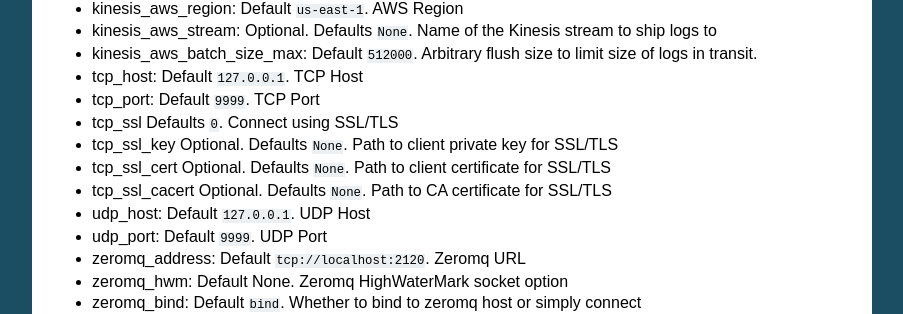
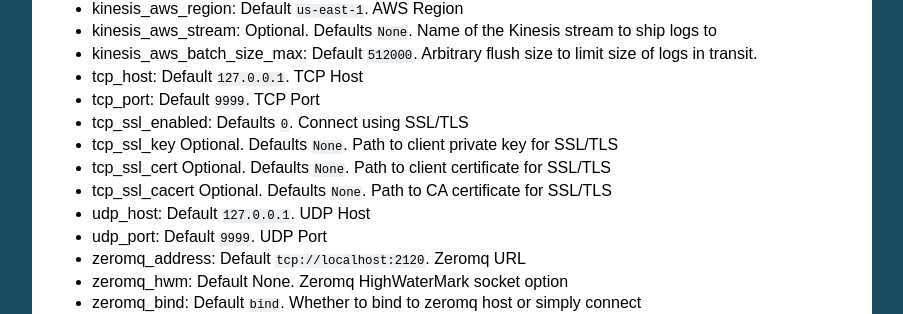
Before and after one commit to python-beaver/python-beaver, a Sphinx documentation site: the page built from docs/user/usage.rst, in a window 1280 px wide and 900 px high, scrolled down 2000 px. Shown: the part 146-460 px from the top of the window, without its empty margins (198-1101 px from the left). Built offline with Sphinx 7.4.7, drawn with Linux system fonts in a browser that asks for light colours.

Commit message:
Usage fix
Fixed missing/incorrect TCP option.

```diff
--- a/docs/user/usage.rst
+++ b/docs/user/usage.rst
@@ -97,7 +97,7 @@ Beaver can optionally get data from a ``configfile`` using the ``-c`` flag. This
 * kinesis_aws_batch_size_max: Default ``512000``. Arbitrary flush size to limit size of logs in transit.
 * tcp_host: Default ``127.0.0.1``. TCP Host
 * tcp_port: Default ``9999``. TCP Port
-* tcp_ssl Defaults ``0``. Connect using SSL/TLS
+* tcp_ssl_enabled: Defaults ``0``. Connect using SSL/TLS
 * tcp_ssl_key Optional. Defaults ``None``. Path to client private key for SSL/TLS
 * tcp_ssl_cert Optional. Defaults ``None``. Path to client certificate for SSL/TLS
 * tcp_ssl_cacert Optional. Defaults ``None``. Path to CA certificate for SSL/TLS
```
